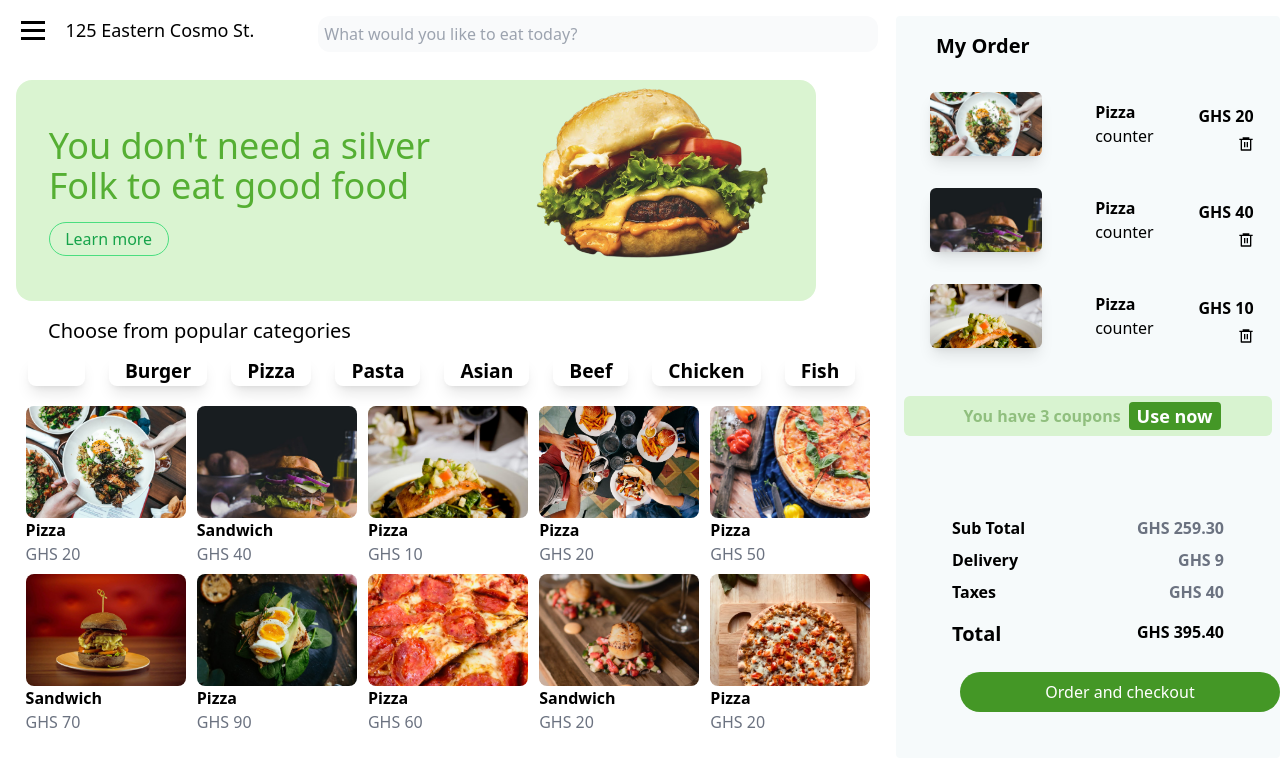
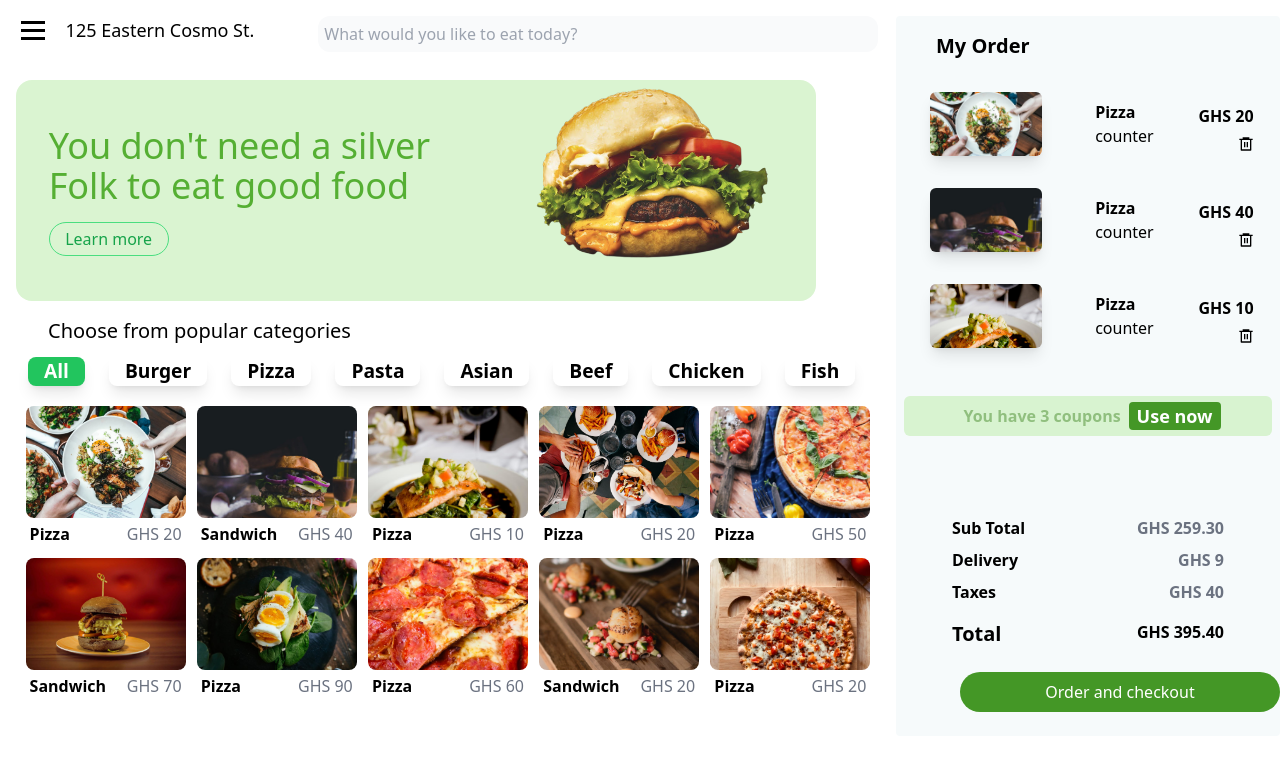
Before and after one commit to codewithdarkwa/react-food, a React (Create React App) app: page / in a window 1280 px wide. Shown: the top 766 px of the page. Built offline with nearby package versions, Linux system fonts and the light colour scheme.

Commit message:
filtering out the ordered food

```diff
--- a/src/components/Category.js
+++ b/src/components/Category.js
@@ -3,6 +3,7 @@ import { foodData } from "../data/FoodImage";
 
 export const Category = () => {
   const [active, setActive] = useState("All");
+  const [order, setOrder] = useState(foodData);
   const Buttons = [
     { text: "All" },
     { text: "Burger" },
@@ -26,15 +27,15 @@ export const Category = () => {
           setActive={setActive}
         />
       ))}
-      <FoodItem />
+      <FoodItem order={order} setOrder={setOrder} />
     </>
   );
 };
 const CategoryButton = ({ text, active, setActive }) => {
   return (
     <button
-      className={`bg-${
-        active === text ? "green-500" : "white"
+      className={`${
+        active === text ? "bg-green-500" : "white"
       } px-4 rounded-lg  m-3 shadow-lg`}
       onClick={() => setActive(text)}
     >
@@ -49,21 +50,27 @@ const CategoryButton = ({ text, active, setActive }) => {
   );
 };
 
-const FoodItem = () => {
+const FoodItem = ({ order, setOrder }) => {
+  const [orderedFood, setOrderedFood] = useState([]);
+  const Ordered = (food) => {
+    return setOrderedFood([...orderedFood, food]);
+  };
   return (
     <>
       <div className="flex flex-wrap m-2 justify-around gap-2">
-        {foodData.map((food) => (
+        {order.map((food) => (
           <div key={food.id}>
+            <button className="cursor-pointer" onClick={() => Ordered(food)}>
               <img
                 className="h-28 w-[10rem] object-cover rounded-lg hover:shadow-xl"
                 src={food.image}
                 alt="foodimage"
               />
-            <div className="flex flex-col ">
+              <div className="flex flex-row justify-between m-1 ">
                 <span className="text-md font-semibold">{food.name}</span>
                 <span className="text-gray-500">GHS {food.price}</span>
               </div>
+            </button>
           </div>
         ))}
       </div>
```
Lines whose indentation alone changed are shown as unchanged.
